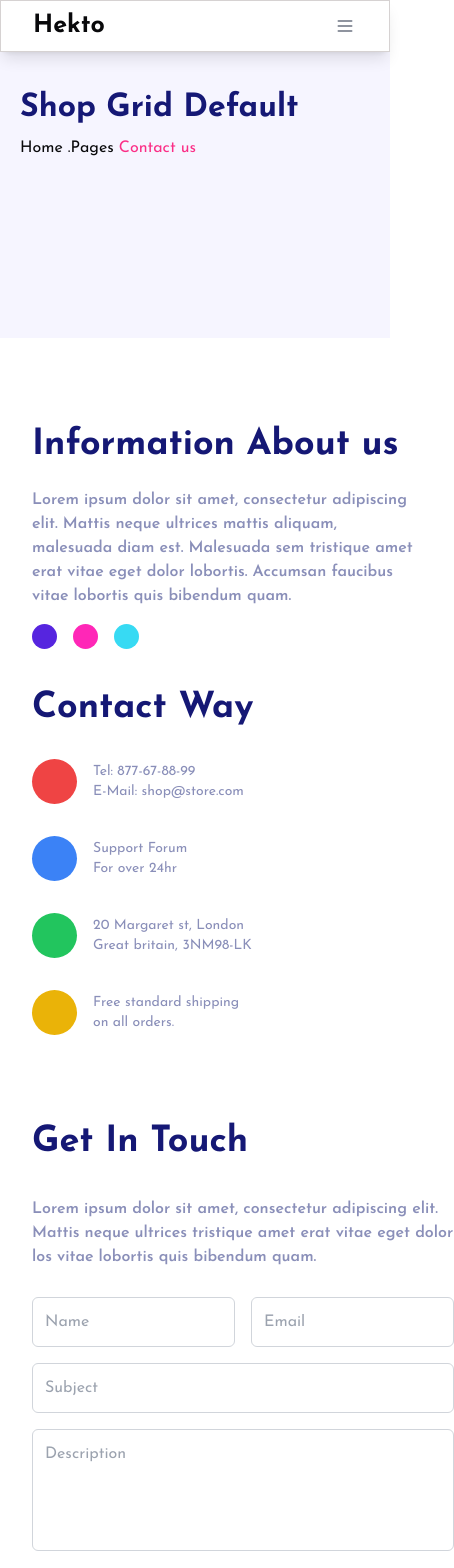
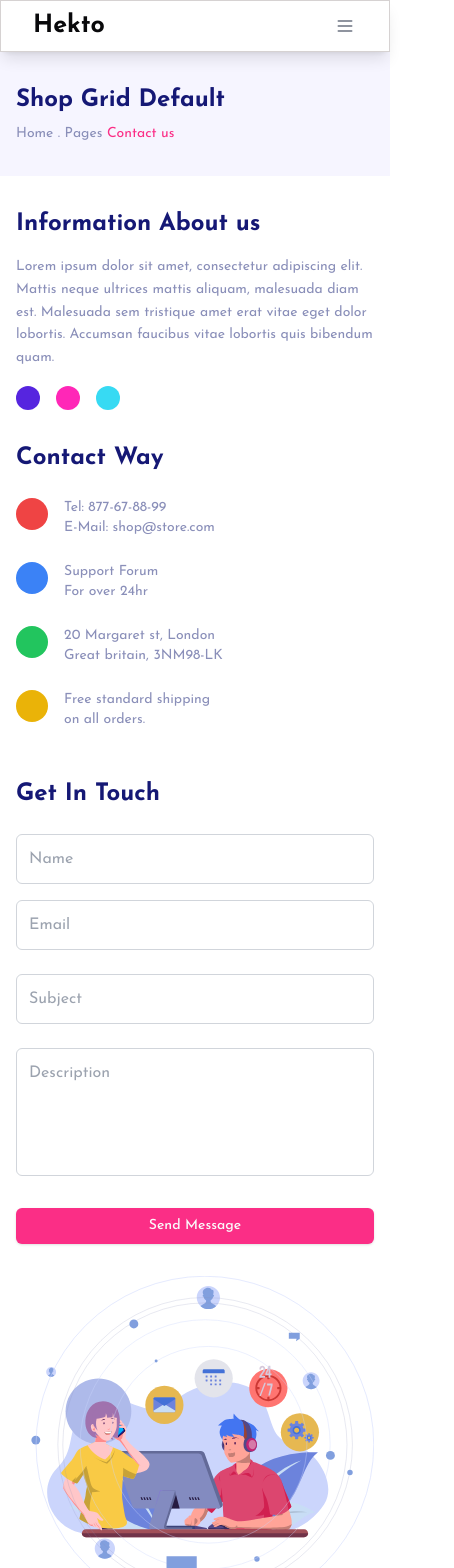
Before and after one commit to abdulmoiz001CD/EcomMarketplace-Hackathon, a Next.js app: page /contact in a window 390 px wide. Shown: the top 1568 px of the page, 454 px wide, since content can reach past the window. Built offline with nearby package versions, Linux system fonts and the light colour scheme; a web font is replaced by a local one.

Commit message:
feat(contact): make contact page fully responsive across all devices

```diff
--- a/src/app/contact/page.tsx
+++ b/src/app/contact/page.tsx
@@ -1,170 +1,309 @@
-import React from 'react'
-import Image from 'next/image'
-import { Button } from '@/components/ui/button'
-const page = () => {
-  return (<>
+// import React from 'react'
+// import Image from 'next/image'
+// import { Button } from '@/components/ui/button'
+// const page = () => {
+//   return (<>
 
-<section className="bg-[#F6F5FF]  max-w-[1920px] h-[286px]  py-8 sm:py-12 lg:py-20 ">
-            <div className="max-w-[1177px] mx-auto w-full flex flex-col items-start px-5 gap-1 ">
-                {/* Heading */}
+// <section className="bg-[#F6F5FF]  max-w-[1920px] h-[286px]  py-8 sm:py-12 lg:py-20 ">
+//             <div className="max-w-[1177px] mx-auto w-full flex flex-col items-start px-5 gap-1 ">
+//                 {/* Heading */}
 
-                <h2 className="text-[32px] sm:text-[35px] lg:text[36px] text-[#151875] font-bold text-start">Shop Grid Default
-                </h2>
-                <div>Home .Pages <span className='text-[#FB2E86] text-[16px]'>Contact us</span></div>
+//                 <h2 className="text-[32px] sm:text-[35px] lg:text[36px] text-[#151875] font-bold text-start">Shop Grid Default
+//                 </h2>
+//                 <div>Home .Pages <span className='text-[#FB2E86] text-[16px]'>Contact us</span></div>
 
-            </div>
+//             </div>
 
-        </section>
+//         </section>
 
 
 
 
-     <div className='flex flex-col  mt-[5rem] space-x-8 bg-white max-w-[1191px] w-full min-h-screen mx-auto  items-baseline'>
+//      <div className='max-w-[1050px] w-full mx-[1rem] flex flex-col  mt-[5rem]  bg-white  min-h-screen xl:mx-auto'>
 
 
-    {/* first row */}
-        <div className="flex flex-col lg:flex-row gap-8 items-baseline">
+//     {/* first row */}
+//         <div className="flex flex-col xl:flex-row gap-8 items-baseline">
 
-     {/* right side bar */}
-    <div className="max-w-[550px] w-full flex flex-col gap-4">
-      <h1 className="text-[36px] font-bold text-[#151875]">Information About us</h1>
-      <p className="text-[#8A8FB9] text-[16px] font-[600]">
-      Lorem ipsum dolor sit amet, consectetur adipiscing elit. Mattis neque ultrices mattis aliquam, malesuada diam est. Malesuada sem tristique amet erat vitae eget dolor lobortis. Accumsan faucibus vitae lobortis quis bibendum quam.
-      </p>
-      <div className="flex  space-x-4">
-        <div className="w-[25px] h-[25px] bg-[#5625DF] rounded-full"></div>
-        <div className="w-[25px] h-[25px] bg-[#FF27B7] rounded-full"></div>
-        <div className="w-[25px] h-[25px] bg-[#37DAF3] rounded-full"></div>
-      </div>
-    </div>
+//      {/* right side bar */}
+//     <div className="w-[50%] flex flex-col gap-4">
+//       <h1 className="text-[36px] font-bold text-[#151875]">Information About us</h1>
+//       <p className="text-[#8A8FB9] text-[16px] font-[600]">
+//       Lorem ipsum dolor sit amet, consectetur adipiscing elit. Mattis neque ultrices mattis aliquam, malesuada diam est. Malesuada sem tristique amet erat vitae eget dolor lobortis. Accumsan faucibus vitae lobortis quis bibendum quam.
+//       </p>
+//       <div className="flex  space-x-4">
+//         <div className="max-w-[25px] w-full h-[25px] bg-[#5625DF] rounded-full"></div>
+//         <div className="max-w-[25px] w-full h-[25px] bg-[#FF27B7] rounded-full"></div>
+//         <div className="max-w-[25px] w-full h-[25px] bg-[#37DAF3] rounded-full"></div>
+//       </div>
+//     </div>
 
 
 
 
 
 
-   {/*  left side bar */}
-    <div className="flex flex-col gap-6">
-      <h1 className="text-[36px] font-bold text-[#151875]">Contact Way</h1>
+//    {/*  left side bar */}
+//     <div className="flex flex-col  w-[50%] gap-6">
+//       <h1 className="text-[36px] font-bold text-[#151875]">Contact Way</h1>
 
-      <div className="grid grid-cols-1 md:grid-cols-2 gap-8">
-        {/* Red Circle with text */}
-        <div className="flex items-center space-x-4">
-          <div className="rounded-full w-[45px] h-[45px] bg-red-500 flex-shrink-0"></div>
-          <div className='text-[#8A8FB9]'>
-            <p className="text-sm ">
-            Tel: 877-67-88-99
+//       <div className="grid grid-cols-1 md:grid-cols-2 gap-8">
+//         {/* Red Circle with text */}
+//         <div className="flex items-center space-x-4">
+//           <div className="rounded-full max-w-[45px] w-full h-[45px] bg-red-500 flex-shrink-0"></div>
+//           <div className='text-[#8A8FB9]'>
+//             <p className="text-sm ">
+//             Tel: 877-67-88-99
+//             </p>
+//             <p className="text-sm">E-Mail: shop@store.com</p>
+//           </div>
+//         </div>
+
+//         {/* Blue Circle with text */}
+//         <div className="flex items-center space-x-4">
+//           <div className="rounded-full   max-w-[45px] w-full h-[45px] bg-blue-500 flex-shrink-0"></div>
+//           <div className='text-[#8A8FB9]'>
+//             <p className="text-sm ">
+//             Support Forum
+//             </p>
+//             <p className="text-sm">For over 24hr</p>
+//           </div>
+//         </div>
+
+//         {/* Green Circle with text */}
+//         <div className="flex items-center space-x-4">
+//           <div className="rounded-full  max-w-[45px] w-full h-[45px] bg-green-500 flex-shrink-0"></div>
+//           <div className='text-[#8A8FB9]'>
+//             <p className="text-sm ">
+//             20 Margaret st, London
+//             </p>
+//             <p className="text-sm">Great britain, 3NM98-LK</p>
+//           </div>
+//         </div>
+
+//         {/* Yellow Circle with text */}
+//         <div className="flex items-center space-x-4">
+//           <div className="rounded-full  max-w-[45px] w-full h-[45px] bg-yellow-500 flex-shrink-0"></div>
+//           <div className='text-[#8A8FB9]'>
+//             <p className="text-sm ">
+//             Free standard shipping
+//             </p>
+//             <p className="text-sm">on all orders.</p>
+//           </div>
+//         </div>
+//       </div>
+//     </div>
+
+
+//   </div>
+
+
+//     {/* second row */}
+//     <div className='flex flex-col justify-center xl:flex-row my-[5rem]'>
+
+//     {/* first col */}
+//     <div className="w-[50%] flex flex-col gap-7">
+//       <h1 className="text-[36px] font-bold text-[#151875]">Get In Touch</h1>
+//       <p className="text-[#8A8FB9] text-[16px] font-[600]">
+//       Lorem ipsum dolor sit amet, consectetur adipiscing elit. Mattis neque ultrices  tristique amet erat vitae eget dolor los vitae lobortis quis bibendum quam.
+//       </p>
+
+//     <div className="max-w-[534px] h-[337px]">
+//   {/* First Row - Name & Email */}
+//   <div className="flex gap-4 mb-4">
+//     <input
+//       type="text"
+//       placeholder="Name"
+//       className="flex-1 p-3 border border-gray-300 rounded-md focus:outline-none focus:ring-2 focus:ring-blue-500"
+//     />
+//     <input
+//       type="email"
+//       placeholder="Email"
+//       className="flex-1 p-3 border border-gray-300 rounded-md focus:outline-none focus:ring-2 focus:ring-blue-500"
+//     />
+//   </div>
+
+//   {/* Second Row - Subject */}
+//   <div className="mb-4">
+//     <input
+//       type="text"
+//       placeholder="Subject"
+//       className="w-full p-3 border border-gray-300 rounded-md focus:outline-none focus:ring-2 focus:ring-blue-500"
+//     />
+//   </div>
+
+//   {/* Third Row - Description */}
+//   <div className="flex-1">
+//     <textarea
+//       placeholder="Description"
+//       className="w-full h-full p-3 border border-gray-300 rounded-md resize-none focus:outline-none focus:ring-2 focus:ring-blue-500"
+//       rows={4}
+//     />
+//   </div>
+
+//   {/* Optional Submit Button */}
+//   <Button className="mt-4 max-w-[157px] w-full h-[44px] rounded-none bg-red-500 text-white  hover:bg-[#5a1616] transition-colors">
+//     Send Message
+//   </Button>
+// </div>
+// </div>
+
+
+//    {/* second col  */}
+//   <div  className='w-[50%] xl:max-w-[583px] xl:w-full h-auto'>
+
+//   <Image
+//       src="/images/contact/call.svg"
+//       alt="contact"
+//       width={683}
+//       height={683}
+//       priority
+//      className='w-full h-auto'
+//     />
+//   </div>
+
+
+//   </div>
+
+//   </div>
+//   </>
+//   )
+// }
+
+// export default page;
+
+
+import React from 'react'
+import Image from 'next/image'
+import { Button } from '@/components/ui/button'
+
+const page = () => {
+  return (
+    <>
+      <section className="bg-[#F6F5FF] w-full py-8 sm:py-12 lg:py-20 px-4 sm:px-6 lg:px-8">
+        <div className="max-w-6xl mx-auto flex flex-col items-start gap-2">
+          <h2 className="text-2xl sm:text-3xl lg:text-4xl text-[#151875] font-bold">
+            Shop Grid Default
+          </h2>
+          <div className="text-sm sm:text-base text-[#8A8FB9]">
+            Home . Pages <span className="text-[#FB2E86]">Contact us</span>
+          </div>
+        </div>
+      </section>
+
+      <div className="max-w-6xl mx-auto px-4 sm:px-6 lg:px-8 py-8 sm:py-12 lg:py-16 bg-white">
+        {/* First Row */}
+        <div className="flex flex-col lg:flex-row gap-8 lg:gap-12">
+          {/* Right Sidebar */}
+          <div className="w-full lg:w-1/2 space-y-4">
+            <h1 className="text-2xl sm:text-3xl lg:text-4xl font-bold text-[#151875]">
+              Information About us
+            </h1>
+            <p className="text-[#8A8FB9] text-sm sm:text-base leading-relaxed">
+              Lorem ipsum dolor sit amet, consectetur adipiscing elit. Mattis neque ultrices mattis aliquam, malesuada diam est. Malesuada sem tristique amet erat vitae eget dolor lobortis. Accumsan faucibus vitae lobortis quis bibendum quam.
             </p>
-            <p className="text-sm">E-Mail: shop@store.com</p>
+            <div className="flex space-x-4">
+              {['#5625DF', '#FF27B7', '#37DAF3'].map((color, i) => (
+                <div
+                  key={i}
+                  className="w-6 h-6 sm:w-8 sm:h-8 rounded-full"
+                  style={{ backgroundColor: color }}
+                />
+              ))}
             </div>
           </div>
 
-        {/* Blue Circle with text */}
-        <div className="flex items-center space-x-4">
-          <div className="rounded-full  w-[45px] h-[45px] bg-blue-500 flex-shrink-0"></div>
-          <div className='text-[#8A8FB9]'>
-            <p className="text-sm ">
-            Support Forum
-            </p>
-            <p className="text-sm">For over 24hr</p>
+          {/* Left Sidebar */}
+          <div className="w-full lg:w-1/2 space-y-6">
+            <h1 className="text-2xl sm:text-3xl lg:text-4xl font-bold text-[#151875]">
+              Contact Way
+            </h1>
+            <div className="grid grid-cols-1 md:grid-cols-2 gap-6">
+              {contactMethods.map((method, index) => (
+                <div key={index} className="flex items-start gap-4">
+                  <div className={`w-8 h-8 sm:w-10 sm:h-10 rounded-full flex-shrink-0 ${method.color}`} />
+                  <div className="text-[#8A8FB9] text-sm sm:text-base">
+                    <p>{method.line1}</p>
+                    <p>{method.line2}</p>
                   </div>
                 </div>
-
-        {/* Green Circle with text */}
-        <div className="flex items-center space-x-4">
-          <div className="rounded-full w-[45px] h-[45px] bg-green-500 flex-shrink-0"></div>
-          <div className='text-[#8A8FB9]'>
-            <p className="text-sm ">
-            20 Margaret st, London
-            </p>
-            <p className="text-sm">Great britain, 3NM98-LK</p>
-          </div>
-        </div>
-
-        {/* Yellow Circle with text */}
-        <div className="flex items-center space-x-4">
-          <div className="rounded-full w-[45px] h-[45px] bg-yellow-500 flex-shrink-0"></div>
-          <div className='text-[#8A8FB9]'>
-            <p className="text-sm ">
-            Free standard shipping
-            </p>
-            <p className="text-sm">on all orders.</p>
-          </div>
+              ))}
             </div>
           </div>
         </div>
 
-
-  </div>
-
-
-    {/* second row */}
-    <div className='flex flex-col lg:flex-row my-[5rem]'>
-
-    {/* first col */}
-    <div className="max-w-[550px] w-full flex flex-col gap-7">
-      <h1 className="text-[36px] font-bold text-[#151875]">Get In Touch</h1>
-      <p className="text-[#8A8FB9] text-[16px] font-[600]">
-      Lorem ipsum dolor sit amet, consectetur adipiscing elit. Mattis neque ultrices  tristique amet erat vitae eget dolor los vitae lobortis quis bibendum quam.
-      </p>
-
-    <div className="max-w-[534px] h-[337px]">
-  {/* First Row - Name & Email */}
-  <div className="flex gap-4 mb-4">
+        {/* Second Row */}
+        <div className="flex flex-col lg:flex-row gap-8 lg:gap-12 mt-12 lg:mt-20">
+          {/* Contact Form */}
+          <div className="w-full lg:w-1/2 space-y-6">
+            <h1 className="text-2xl sm:text-3xl lg:text-4xl font-bold text-[#151875]">
+              Get In Touch
+            </h1>
+            <form className="space-y-6">
+              <div className="flex flex-col sm:flex-row gap-4">
                 <input
                   type="text"
                   placeholder="Name"
-      className="flex-1 p-3 border border-gray-300 rounded-md focus:outline-none focus:ring-2 focus:ring-blue-500"
+                  className="w-full p-3 border border-gray-300 rounded-md focus:outline-none focus:ring-2 focus:ring-blue-500"
                 />
                 <input
                   type="email"
                   placeholder="Email"
-      className="flex-1 p-3 border border-gray-300 rounded-md focus:outline-none focus:ring-2 focus:ring-blue-500"
+                  className="w-full p-3 border border-gray-300 rounded-md focus:outline-none focus:ring-2 focus:ring-blue-500"
                 />
               </div>
-
-  {/* Second Row - Subject */}
-  <div className="mb-4">
               <input
                 type="text"
                 placeholder="Subject"
                 className="w-full p-3 border border-gray-300 rounded-md focus:outline-none focus:ring-2 focus:ring-blue-500"
               />
+              <textarea
+                placeholder="Description"
+                className="w-full h-32 p-3 border border-gray-300 rounded-md resize-none focus:outline-none focus:ring-2 focus:ring-blue-500"
+              />
+              <Button className="w-full sm:w-auto px-8 py-4 bg-[#FB2E86] hover:bg-[#d12671] transition-colors">
+                Send Message
+              </Button>
+            </form>
           </div>
 
-  {/* Third Row - Description */}
-  <div className="flex-1">
-    <textarea
-      placeholder="Description"
-      className="w-full h-full p-3 border border-gray-300 rounded-md resize-none focus:outline-none focus:ring-2 focus:ring-blue-500"
-      rows={4}
+          {/* Image */}
+          <div className="w-full lg:w-1/2 flex items-center justify-center">
+            <Image
+              src="/images/contact/call.svg"
+              alt="Contact illustration"
+              width={600}
+              height={600}
+              className="w-full h-auto object-contain"
             />
           </div>
-
-  {/* Optional Submit Button */}
-  <Button className="mt-4 max-w-[157px] w-full h-[44px] rounded-none bg-red-500 text-white  hover:bg-[#5a1616] transition-colors">
-    Send Message
-  </Button>
         </div>
-</div>
-
-
-   {/* second col  */}
-
-   <Image
-      src="/images/contact/call.svg"
-      alt="contact"
-      width={683}
-      height={683}
-      priority
-      style={{ width: '50%', height: 'auto' }} // adjust as needed
-    />
-
-  </div>
-
       </div>
     </>
   )
 }
 
+const contactMethods = [
+  {
+    color: 'bg-red-500',
+    line1: 'Tel: 877-67-88-99',
+    line2: 'E-Mail: shop@store.com'
+  },
+  {
+    color: 'bg-blue-500',
+    line1: 'Support Forum',
+    line2: 'For over 24hr'
+  },
+  {
+    color: 'bg-green-500',
+    line1: '20 Margaret st, London',
+    line2: 'Great britain, 3NM98-LK'
+  },
+  {
+    color: 'bg-yellow-500',
+    line1: 'Free standard shipping',
+    line2: 'on all orders.'
+  }
+]
+
 export default page
```
Lines whose indentation alone changed are shown as unchanged.
